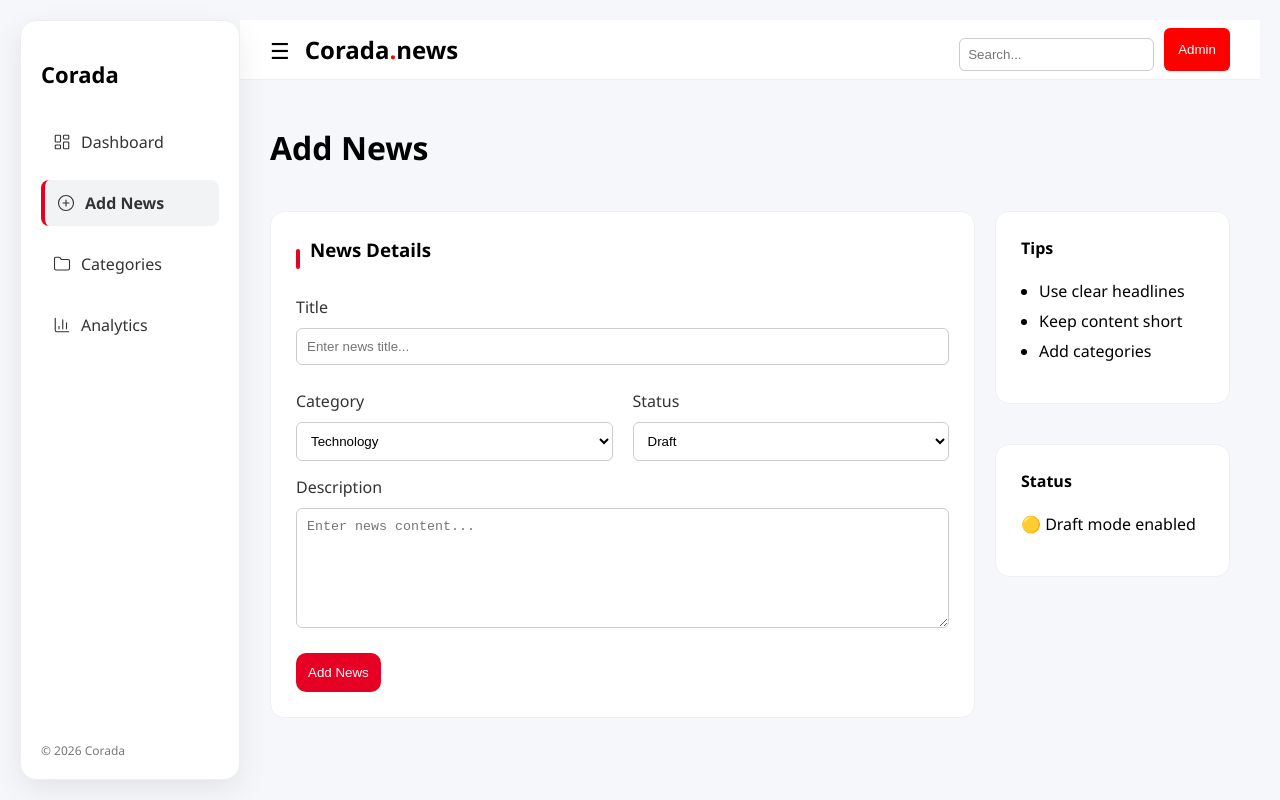
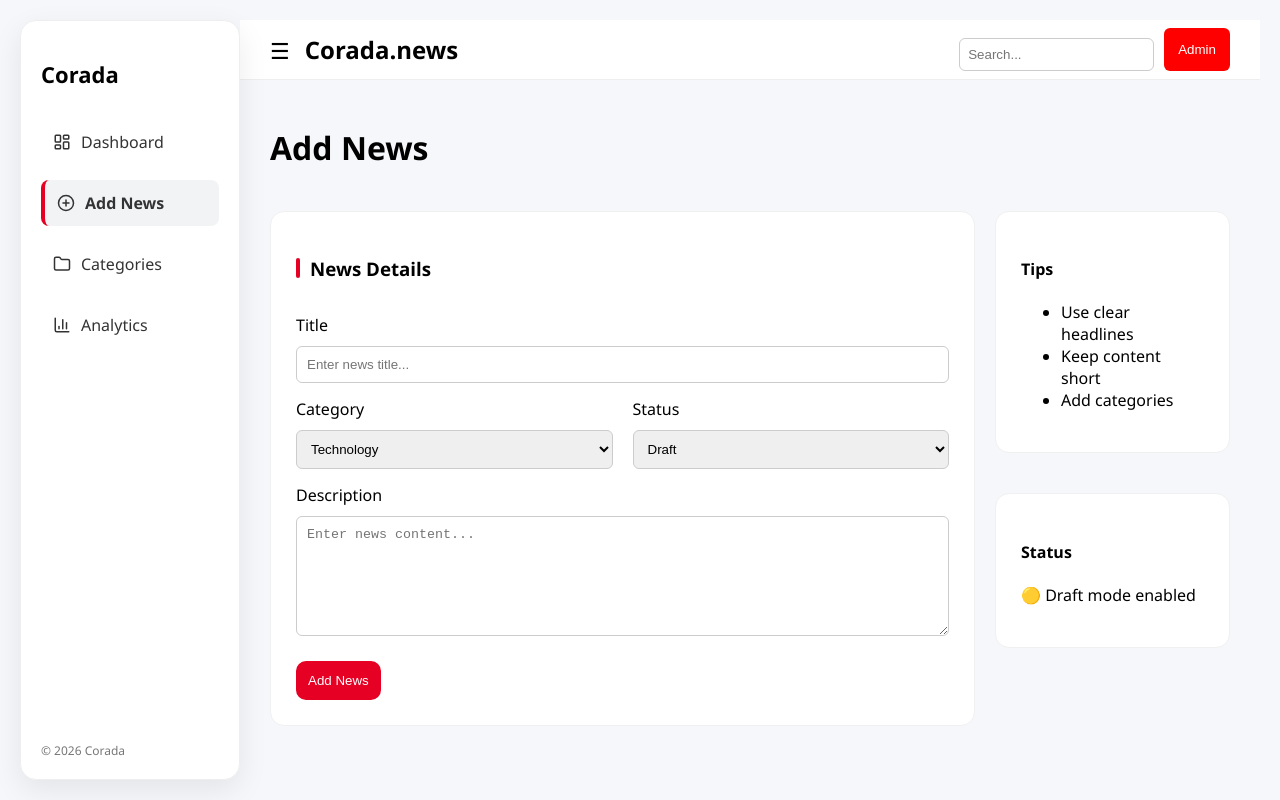
Before and after one commit to igniteinnovations/Corada_Dashboard-frontend, a React (Create React App) app: page /add-news in a window 1280 px wide. Built offline with nearby package versions, Linux system fonts and the light colour scheme.

Commit message:
made css perfect.

```diff
--- a/src/styles.css
+++ b/src/styles.css
@@ -1,3 +1,6 @@
+/* =========================
+   GLOBAL STYLES
+========================= */
 body {
   margin: 0;
   font-family: "Segoe UI", sans-serif;
@@ -7,7 +10,10 @@ body {
 * {
   box-sizing: border-box;
 }
-/* Sidebar */
+
+/* =========================
+   SIDEBAR
+========================= */
 .sidebar {
   width: 220px;
   height: calc(100vh - 40px);
@@ -19,8 +25,19 @@ body {
   padding: 20px;
   box-shadow: 0 10px 30px rgba(0,0,0,0.08);
   border: 1px solid #eee;
+  transition: transform 0.3s ease;
 }
 
+/* Sidebar show/hide */
+.sidebar.hide {
+  transform: translateX(-100%);
+}
+
+.sidebar.show {
+  transform: translateX(0);
+}
+
+/* Logo */
 .logo {
   font-size: 22px;
   font-weight: bold;
@@ -37,27 +54,30 @@ body {
   margin-bottom: 15px;
 }
 
+/* Sidebar Links */
 .sidebar a {
-  display: block;
+  display: flex;
+  align-items: center;
+  gap: 10px;
   padding: 12px;
   border-radius: 8px;
   text-decoration: none;
-  color: #333 !important; /* 🔥 ADD THIS */
+  color: #333;
 }
 
+/* Active Link */
 .sidebar a.active {
   background: #f1f3f5;
-  color: #111;
   font-weight: 600;
-  border-left: 4px solid #e60023; /* 🔥 RED LINE */
+  border-left: 4px solid #e60023;
 }
 
+/* Hover Effect */
 .sidebar a:hover {
   background: #f5f5f5;
-  color: #111;
 }
 
-/* Footer */
+/* Sidebar Footer */
 .sidebar-footer {
   position: absolute;
   bottom: 20px;
@@ -65,15 +85,30 @@ body {
   color: #777;
 }
 
-/* Main */
+/* =========================
+   MAIN LAYOUT
+========================= */
 .main {
-  margin-left: 260px;
-  width: calc(100% - 240px); /* 🔥 ADD THIS */
+  margin-left: 220px;
+  width: calc(100% - 220px);
   min-height: 100vh;
-  background: #f5f7fb;
   padding: 20px;
+  transition: all 0.3s ease;
 }
-/* Navbar */
+
+/* Sidebar open/close effect */
+.main.open {
+  margin-left: 220px;
+}
+
+.main.closed {
+  margin-left: 0;
+  width: 100%;
+}
+
+/* =========================
+   NAVBAR
+========================= */
 .navbar {
   height: 60px;
   background: white;
@@ -84,22 +119,32 @@ body {
   padding: 0 30px;
 }
 
-.dot {
-  color: red;
+/* Navbar sections */
+.nav-left {
+  display: flex;
+  align-items: center;
+  gap: 15px;
 }
 
-/* Right */
 .nav-right {
   display: flex;
   gap: 10px;
 }
 
+/* Hamburger menu */
+.menu-icon {
+  font-size: 22px;
+  cursor: pointer;
+}
+
+/* Search input */
 .nav-right input {
   padding: 8px;
   border-radius: 6px;
   border: 1px solid #ccc;
 }
 
+/* Admin button */
 .admin-btn {
   background: red;
   color: white;
@@ -108,172 +153,24 @@ body {
   border-radius: 6px;
 }
 
-/* Content */
-.main {
-  margin-left: 220px; /* reduce from 240 */
-  width: calc(100% - 220px);
-}
-
+/* =========================
+   CONTENT AREA
+========================= */
 .content {
   padding: 25px 30px;
   width: 100%;
 }
 
-/* Cards */
+/* =========================
+   CARDS
+========================= */
 .card {
   background: white;
-   max-width: 800px;
+  max-width: 800px;
   padding: 25px;
   margin-top: 20px;
   border-radius: 14px;
   border: 1px solid #f0f0f0;
-}
-
-label {
-  display: block;
-  margin-top: 15px;
-  font-weight: 500;
-  color: #333;
-}
-/* Inputs */
-input, textarea {
-  width: 100%;
-  padding: 10px;
-  margin-top: 10px;
-  border-radius: 6px;
-  border: 1px solid #ccc;
-}
-
-textarea {
-  height: 120px;
-}
-
-/* Input group */
-.input-group {
-  display: flex;
-  gap: 10px;
-  margin-top: 10px;
-}
-
-.input-group input {
-  flex: 1;
-}
-
-/* Buttons */
-button {
-  padding: 10px 16px;
-  background: #e60023;
-  color: white;
-  border: none;
-  border-radius: 6px;
-  cursor: pointer;
-}
-
-button:hover {
-  background: #cc001f;
-}
-input:focus,
-textarea:focus {
-  outline: none;
-  border-color: #ccc;
-  box-shadow: none;
-}
-
-/* Navbar left */
-.nav-left {
-  display: flex;
-  align-items: center;
-  gap: 15px;
-}
-
-/* Hamburger icon */
-.menu-icon {
-  font-size: 22px;
-  cursor: pointer;
-}
-
-/* Sidebar animation */
-.sidebar {
-  transition: transform 0.3s ease;
-}
-
-.sidebar.hide {
-  transform: translateX(-100%);
-}
-
-.sidebar.show {
-  transform: translateX(0);
-}
-
-/* Main shift */
-.main.open {
-  margin-left: 240px;
-  width: calc(100% - 240px);
-  transition: 0.3s;
-}
-
-.main.closed {
-  margin-left: 0;
-  width: 100%;
-  transition: 0.3s;
-}
-
-/* Grid wrapper */
-.grid-layout {
-  display: grid;
-  grid-template-columns: 2fr 1fr;
-  gap: 20px;
-  margin-top: 20px;
-}
-
-/* Right panel stack */
-.side-panel {
-  display: flex;
-  flex-direction: column;
-  gap: 20px;
-}
-
-/* Card improvements */
-.card h3, .card h4 {
-  margin-top: 0;
-}
-
-/* List style */
-.card ul {
-  padding-left: 18px;
-}
-
-.card li {
-  margin-bottom: 8px;
-}
-
-@media (max-width: 900px) {
-  .grid-layout {
-    grid-template-columns: 1fr;
-  }
-}
-
-.grid-layout {
-  display: grid;
-  grid-template-columns: 3fr 1fr; /* 🔥 BIG LEFT, SMALL RIGHT */
-  gap: 20px;
-  margin-top: 20px;
-}
-
-.main-form {
-  width: 100%;
-}
-
-.side-panel {
-  display: flex;
-  flex-direction: column;
-  gap: 20px;
-}
-
-
-.sub-text {
-  color: #666;
-  margin-top: 5px;
 }
 
 /* Card header */
@@ -288,7 +185,7 @@ textarea:focus {
   justify-content: space-between;
 }
 
-/* Red left bar */
+/* Red indicator bar */
 .bar {
   width: 4px;
   height: 20px;
@@ -296,64 +193,115 @@ textarea:focus {
   border-radius: 2px;
 }
 
-/* Button */
+/* =========================
+   FORMS & INPUTS
+========================= */
+label {
+  display: block;
+  margin-top: 15px;
+  font-weight: 500;
+}
+
+/* Inputs */
+input, textarea, select {
+  width: 100%;
+  padding: 10px;
+  margin-top: 10px;
+  border-radius: 6px;
+  border: 1px solid #ccc;
+}
+
+/* Textarea */
+textarea {
+  height: 120px;
+}
+
+/* Remove focus glow */
+input:focus,
+textarea:focus {
+  outline: none;
+  box-shadow: none;
+}
+
+/* Input group */
+.input-group {
+  display: flex;
+  gap: 10px;
+}
+
+.input-group input {
+  flex: 1;
+}
+
+/* =========================
+   BUTTONS
+========================= */
+button {
+  padding: 10px 16px;
+  background: #e60023;
+  color: white;
+  border: none;
+  border-radius: 6px;
+  cursor: pointer;
+}
+
+button:hover {
+  background: #cc001f;
+}
+
+/* Primary button */
 .primary-btn {
-  /* width: 100%; */
   margin-top: 20px;
-  background: #e60023;
   padding: 12px;
   border-radius: 10px;
 }
 
-/* Color picker */
-.color-picker {
-  display: flex;
-  gap: 10px;
-  margin-top: 10px;
-}
+/* =========================
+   GRID LAYOUTS
+========================= */
 
-.color {
-  width: 30px;
-  height: 30px;
-  border-radius: 50%;
-  cursor: pointer;
-}
-
-.color.red { background: #ef4444; }
-.color.yellow { background: #f59e0b; }
-.color.green { background: #10b981; }
-.color.blue { background: #3b82f6; }
-.color.purple { background: #8b5cf6; }
-
-/* Empty state */
-.empty {
-  text-align: center;
-  color: #777;
-  padding: 40px;
-}
-
-/* Count */
-.count {
-  font-size: 14px;
-  color: #777;
-}
-
-/* Header */
-.dashboard-header {
-  display: flex;
-  justify-content: space-between;
-  align-items: center;
-}
-
-/* Stats Grid */
-.stats-grid {
+/* Dashboard grid */
+.grid-layout {
   display: grid;
-  grid-template-columns: repeat(4, 1fr);
+  grid-template-columns: 3fr 1fr;
   gap: 20px;
   margin-top: 20px;
 }
 
-/* Stat Card */
+/* Side panel */
+.side-panel {
+  display: flex;
+  flex-direction: column;
+  gap: 20px;
+}
+
+/* Categories layout */
+.categories-layout {
+  display: grid;
+  grid-template-columns: minmax(300px, 400px) 1fr;
+  gap: 20px;
+}
+
+/* Row layout */
+.row {
+  display: flex;
+  gap: 20px;
+}
+
+.col {
+  flex: 1;
+}
+
+/* =========================
+   STATS CARDS
+========================= */
+.stats-grid {
+  display: grid;
+  grid-template-columns: repeat(5, 1fr);
+  gap: 20px;
+  margin-top: 20px;
+}
+
 .stat-card {
   background: white;
   padding: 20px;
@@ -367,11 +315,6 @@ textarea:focus {
   align-items: center;
 }
 
-.stat-card h2 {
-  margin-top: 15px;
-  font-size: 28px;
-}
-
 /* Icons */
 .icon {
   width: 35px;
@@ -382,116 +325,63 @@ textarea:focus {
   justify-content: center;
 }
 
-.icon.red { background: #fee2e2; }
-.icon.green { background: #dcfce7; }
-.icon.yellow { background: #fef9c3; }
-.icon.blue { background: #dbeafe; }
+/* =========================
+   EXTRA UI
+========================= */
 
-/* Empty State */
+/* Color picker */
+.color-picker {
+  display: flex;
+  gap: 10px;
+}
+
+.color {
+  width: 30px;
+  height: 30px;
+  border-radius: 50%;
+  cursor: pointer;
+}
+
+/* Empty state */
 .empty {
   text-align: center;
+  color: #777;
   padding: 40px;
 }
 
-.empty-icon {
-  font-size: 40px;
-  margin-bottom: 10px;
-}
+/* =========================
+   RESPONSIVE DESIGN
+========================= */
 
-.sidebar a {
-  display: flex;
-  align-items: center;
-  gap: 10px; /* 🔥 space between icon & text */
-}
-
-.sidebar svg {
-  stroke-width: 1.5; /* thin look */
-}
-
-/* Row layout */
-.row {
-  display: flex;
-  gap: 20px;
-  margin-top: 10px;
-}
-
-.col {
-  flex: 1;
-}
-
-/* Select styling */
-select {
-  width: 100%;
-  padding: 10px;
-  margin-top: 10px;
-  border-radius: 6px;
-  border: 1px solid #ccc;
-  background: white;
-}
-
-/* Fix spacing */
-label {
-  display: block;
-  margin-top: 15px;
-  font-weight: 500;
-}
-
-.stats-grid {
-  display: grid;
-  grid-template-columns: repeat(5, 1fr); /* 🔥 changed */
-  gap: 20px;
-  margin-top: 20px;
-}
-
+/* Tablet */
 @media (max-width: 1000px) {
   .stats-grid {
     grid-template-columns: repeat(2, 1fr);
   }
 }
 
-@media (max-width: 1200px) {
-  .stats-grid {
-    grid-template-columns: repeat(3, 1fr);
+/* Mobile */
+@media (max-width: 768px) {
+  .grid-layout,
+  .categories-layout {
+    grid-template-columns: 1fr;
   }
-}
 
-@media (max-width: 768px) {
   .stats-grid {
     grid-template-columns: repeat(2, 1fr);
   }
 }
 
+/* Small Mobile */
 @media (max-width: 480px) {
   .stats-grid {
     grid-template-columns: 1fr;
   }
 }
 
-.main {
-  transition: all 0.3s ease;
-}
-
-/* Sidebar open */
-.main.open {
-  margin-left: 220px;
-  width: calc(100% - 220px);
-}
-
-/* Sidebar closed */
-.main.closed {
-  margin-left: 0;
-  width: 100%;
-}
-
-.categories-layout {
-  display: grid;
-  grid-template-columns: minmax(300px, 400px) 1fr;
-  gap: 20px;
-  width: 100%;
-}
-
-@media (max-width: 900px) {
-  .categories-layout {
-    grid-template-columns: 1fr;
-  }
-}
+/* Color variants */
+.color.red { background: #ef4444; }
+.color.yellow { background: #f59e0b; }
+.color.green { background: #10b981; }
+.color.blue { background: #3b82f6; }
+.color.purple { background: #8b5cf6; }
```
